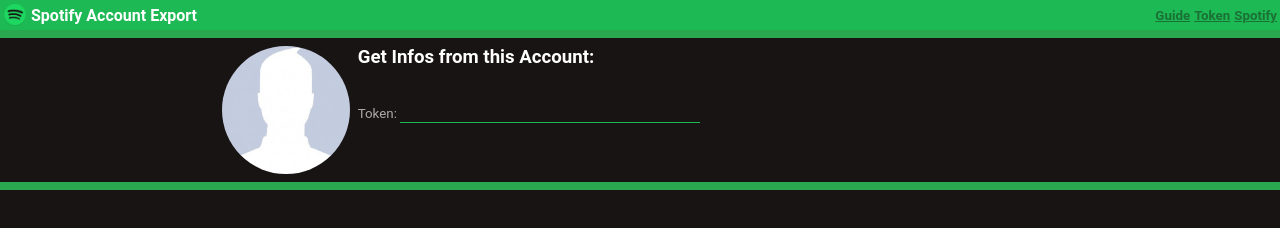
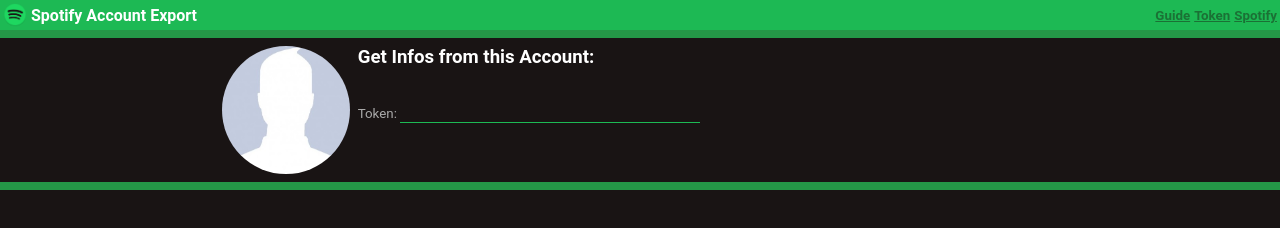
Before and after one commit to sasopenna/spotify-account-export, a plain HTML site: page index.html in a window 1280 px wide. Drawn offline with Linux system fonts and the light colour scheme.

Commit message:
made colors darker

```diff
--- a/css/style.css
+++ b/css/style.css
@@ -44,8 +44,8 @@ a:hover {
   padding-left: 5px;
   vertical-align: middle;
   padding-bottom: 10px;
-  border-right: 1px solid #1db954;
-  border-left: 1px solid #1db954;
+  /*border-right: 1px solid #1db954;
+  border-left: 1px solid #1db954;*/
   border-bottom: 1px solid #1db954;
   background-color: #191414;
 }
@@ -53,21 +53,25 @@ div.bd {
   /*height: 220px;*/
   overflow-y: scroll;
   background: #191414;
-  border-top: 8px solid #29a84f;
-  border-bottom: 8px solid #29a84f;
+  border-top: 8px solid #249747;
+  border-bottom: 8px solid #249747;
 }
-div::-webkit-scrollbar {
+::-webkit-scrollbar {
   width: 8px;
-  background-color: #191414;
+  background-color: #1db954;
   border: 0px;
-  /*border-right: 1px solid #1db954;
-  border-left: 1px solid #1db954;*/
 }
-div::-webkit-scrollbar-track {
+
+.bd::-webkit-scrollbar {
+  border-right: 1px solid #1db954;
+  border-left: 1px solid #1db954;
+}
+
+::-webkit-scrollbar-track {
   -webkit-box-shadow: inset 0 0 0px rgba(0,0,0,0.0);
 }
-div::-webkit-scrollbar-thumb {
-  background-color: #1db954;
+::-webkit-scrollbar-thumb {
+  background-color: #249747;
   outline: 0;
 }
 .gb {
@@ -97,7 +101,7 @@ input:hover, input:focus {
   top: 0;
   text-align: center;
   width: 100%;
-  border-bottom: 8px solid #29a84f;
+  border-bottom: 8px solid #249747;
 }
 #footer {
   display: none;
@@ -108,7 +112,7 @@ input:hover, input:focus {
   bottom: 0;
   text-align: center;
   width: 100%;
-  border-top: 8px solid #29a84f;
+  border-top: 8px solid #249747;
 }
 .progress {
   width: 100%;
@@ -129,7 +133,7 @@ div.bigname {
   height: 30px;
   font-weight: bold;
   background-color: #1db954;
-  border-bottom: 8px solid #29a84f;
+  border-bottom: 8px solid #249747;
 }
 a.dark {
   color: #1b7135;
```
